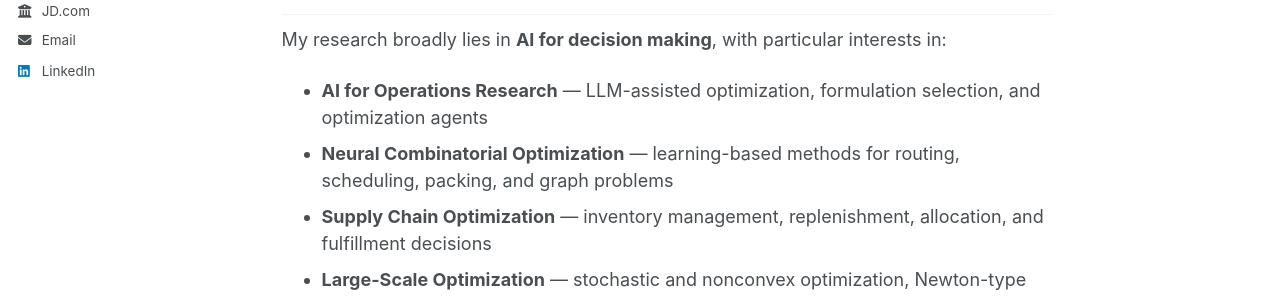
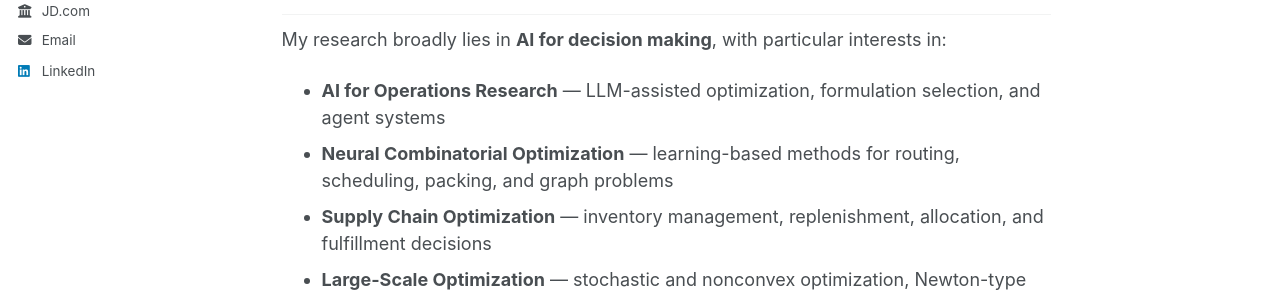
Before and after one commit to JintaoXuMath/JintaoXuMath.github.io, a Jekyll site: the page built from _pages/about.md, in a window 1280 px wide and 900 px high, scrolled down 1033 px. Shown: the part 180-477 px from the top of the window. Built offline with Jekyll 4.4.1, drawn with Linux system fonts in a browser that asks for light colours.

Commit message:
Update about.md

```diff
--- a/_pages/about.md
+++ b/_pages/about.md
@@ -37,7 +37,7 @@ Department of Mathematical Sciences; supervised by [Prof. Wenxun Xing](https://w
 
 My research broadly lies in **AI for decision making**, with particular interests in:
 
-- **AI for Operations Research** — LLM-assisted optimization, formulation selection, and optimization agents
+- **AI for Operations Research** — LLM-assisted optimization, formulation selection, and agent systems
 - **Neural Combinatorial Optimization** — learning-based methods for routing, scheduling, packing, and graph problems
 - **Supply Chain Optimization** — inventory management, replenishment, allocation, and fulfillment decisions
 - **Large-Scale Optimization** — stochastic and nonconvex optimization, Newton-type methods, ADMM, and scalable numerical algorithms
```
